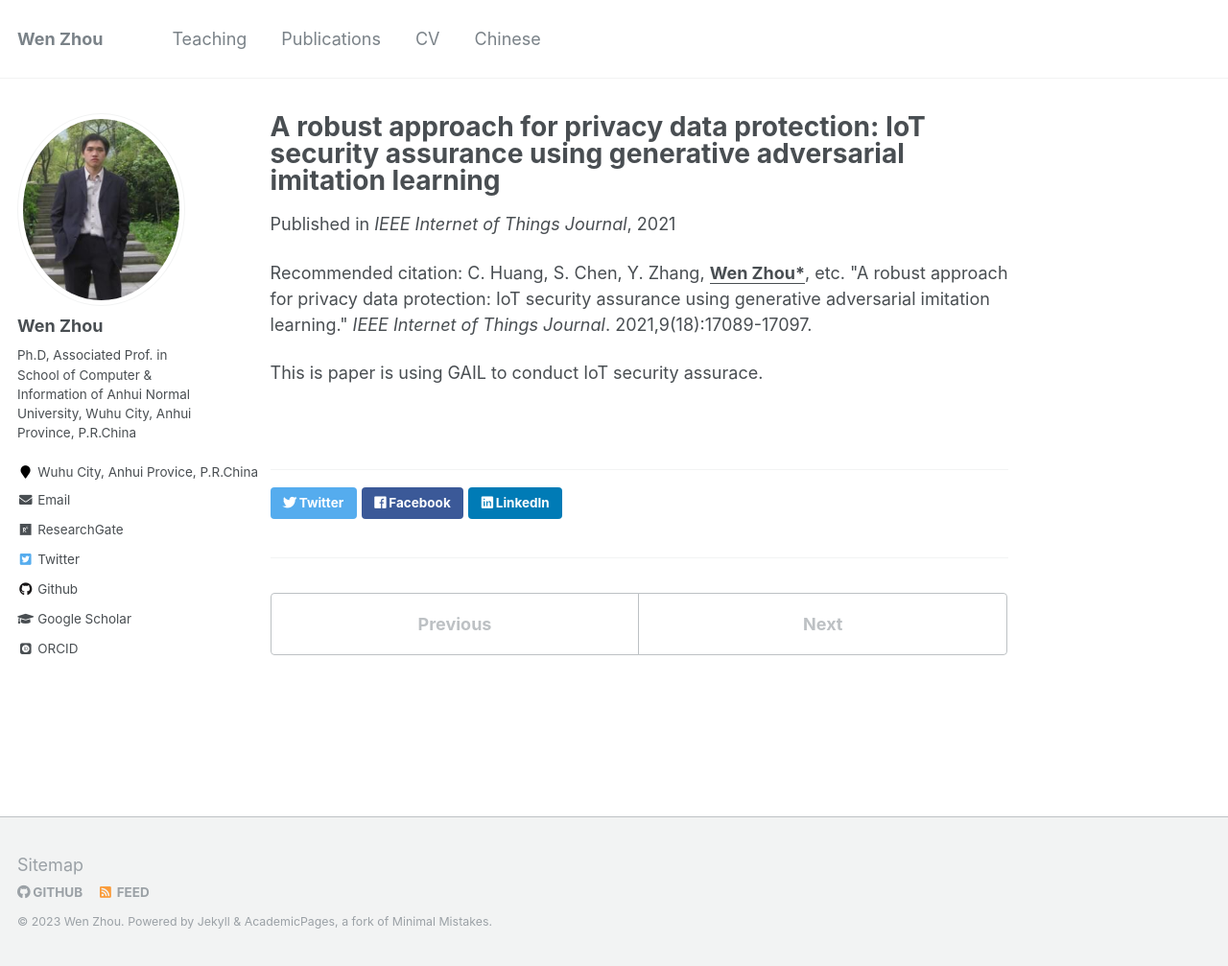
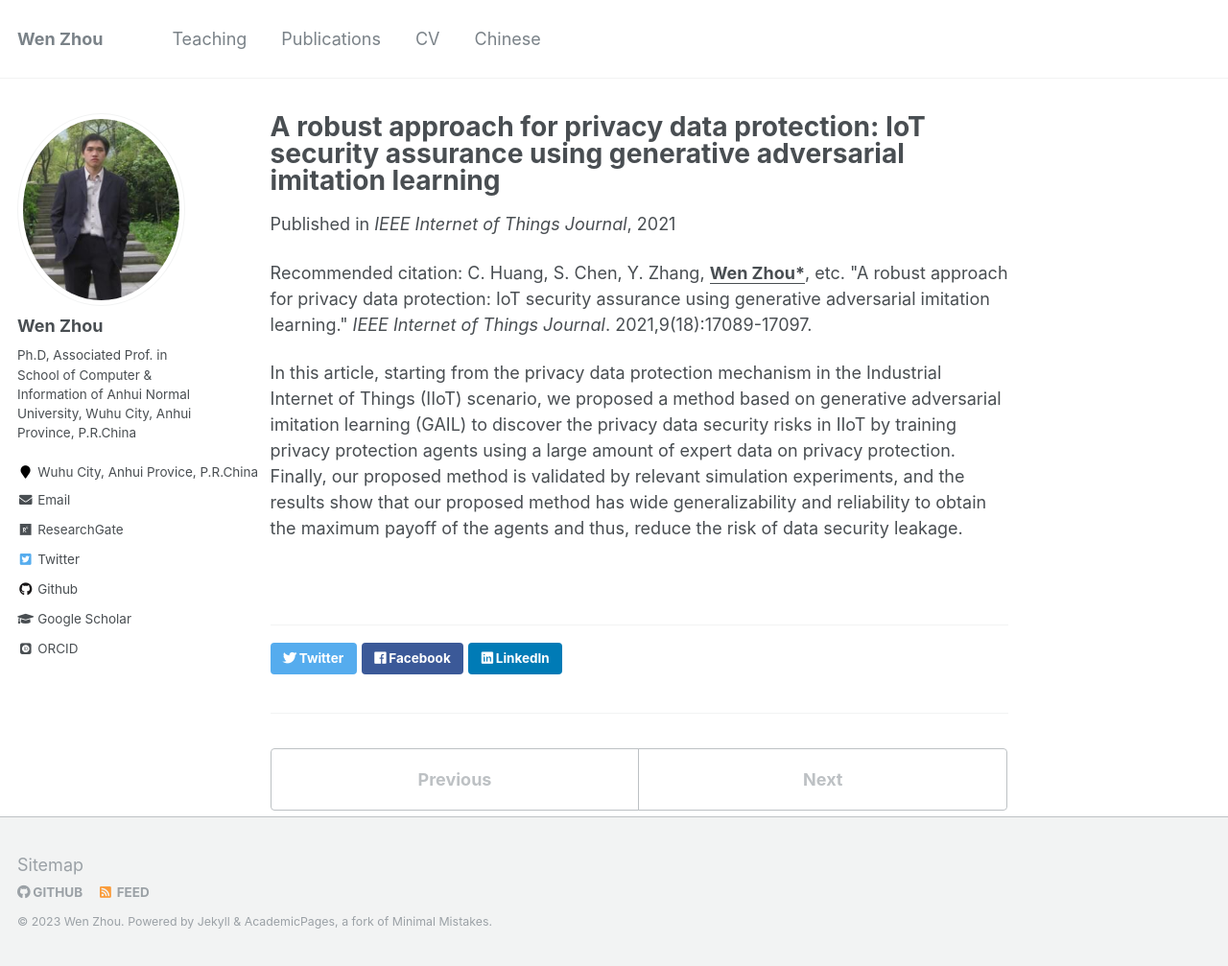
Before and after one commit to zhouwen327/zhouwen327.github.io, a Jekyll site: the page built from _publications/2022-01-01-IoTJ-01.md, in a window 1280 px wide and 1007 px high. Shown: the whole window at 96% size. Built offline with Jekyll 4.4.1, drawn with Linux system fonts in a browser that asks for light colours; some web fonts are replaced.

Commit message:
Update 2022-01-01-IoTJ-01.md

```diff
--- a/_publications/2022-01-01-IoTJ-01.md
+++ b/_publications/2022-01-01-IoTJ-01.md
@@ -2,10 +2,16 @@
 title: "A robust approach for privacy data protection: IoT security assurance using generative adversarial imitation learning"
 collection: publications
 permalink: /publication/2022-01-01-IoTJ-01
-excerpt: 'This is paper is using GAIL to conduct IoT security assurace.'
+excerpt: 'With the increasing importance of data security, privacy protection has gradually risen to a strategic position,
+especially IoT data privacy protection. The concern for data security has become a national strategy. The discovery of potential
+risks of privacy data is of great significance, such as the risk of data privacy leakage, data security vulnerabilities, etc. In this
+article, starting from the privacy data protection mechanism in the Industrial Internet of Things (IIoT) scenario, we proposed
+a method based on generative adversarial imitation learning (GAIL) to discover the privacy data security risks in IIoT by
+training privacy protection agents using a large amount of expert data on privacy protection. Finally, our proposed method is validated by relevant simulation experiments, and the results show that our proposed method has wide generalizability and reliability to obtain the maximum payoff of the agents and thus, reduce the risk of data security leakage'
 date: 2021-12-01
 venue: 'IEEE Internet of Things Journal'
 citation: 'C. Huang, S. Chen, Y. Zhang, <b><u>Wen Zhou*</u></b>, etc. &quot;A robust approach for privacy data protection: IoT security assurance using generative adversarial imitation learning.&quot; <i>IEEE Internet of Things Journal</i>. 2021,9(18):17089-17097.'
 
 ---
-This is paper is using GAIL to conduct IoT security assurace.
+In this article, starting from the privacy data protection mechanism in the Industrial Internet of Things (IIoT) scenario, we proposed
+a method based on generative adversarial imitation learning (GAIL) to discover the privacy data security risks in IIoT by training privacy protection agents using a large amount of expert data on privacy protection. Finally, our proposed method is validated by relevant simulation experiments, and the results show that our proposed method has wide generalizability and reliability to obtain the maximum payoff of the agents and thus, reduce the risk of data security leakage.
```
